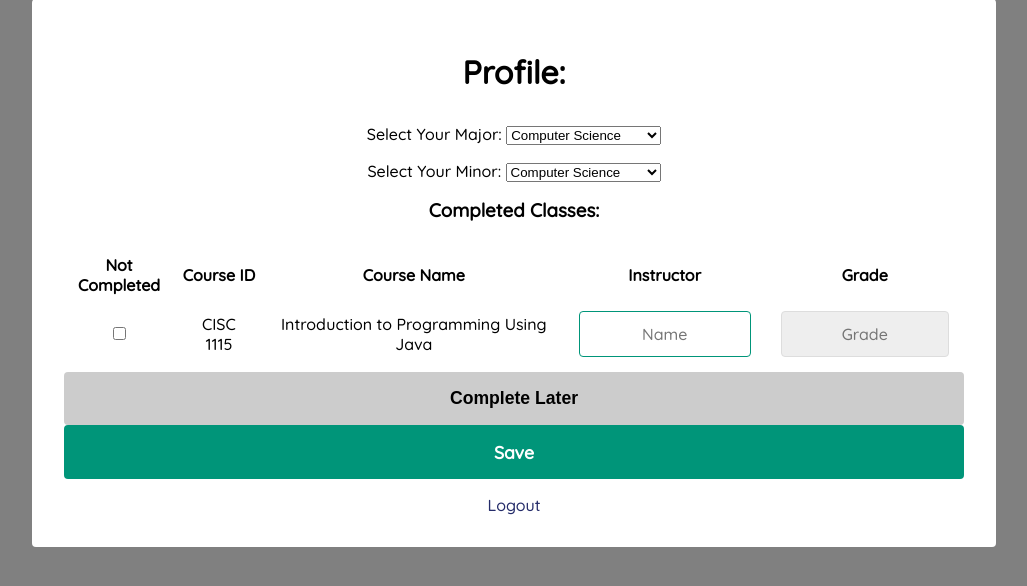
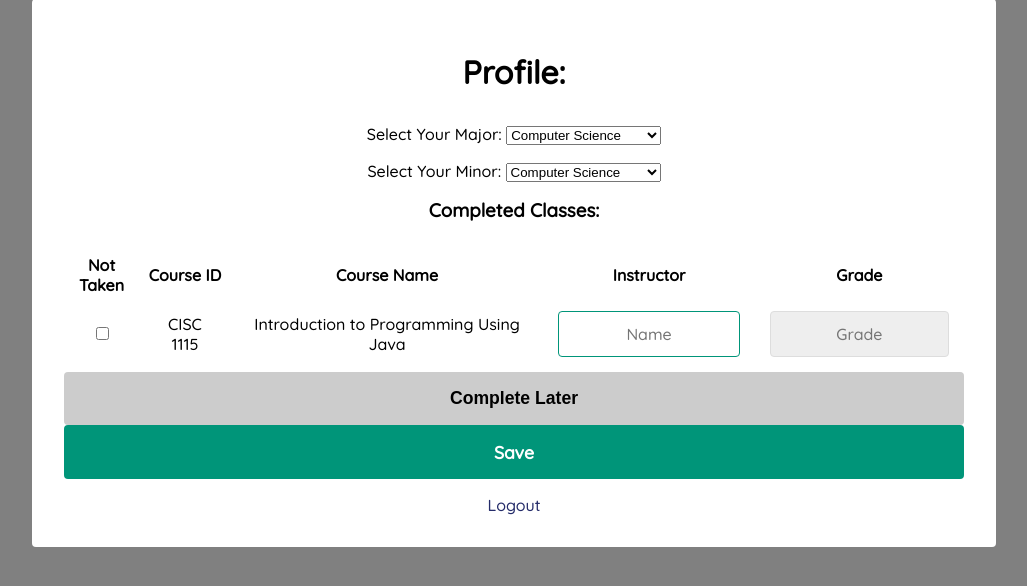
Before and after one commit to MLev98/CISC4900_SP21, a PHP site: page /profile.html in a window 1280 px wide. Shown: the part 127-713 px from the top of the page, without its empty margins (126-1153 px from the left). Run offline with PHP 8.4, Linux system fonts and the light colour scheme.

Commit message:
Removes Unused

```diff
--- a/src/main.css
+++ b/src/main.css
@@ -166,7 +166,3 @@ table, td {
 .placeholder {
   text-align: center;
 }
-
-.checkCross {
-  text-decoration: line-through;
-}
--- a/src/profile.html
+++ b/src/profile.html
@@ -36,7 +36,7 @@
       <table>
         <div class="form__input-group">
           <tr>
-            <th>Not Completed</th><th>Course ID</th><th>Course Name</th><th>Instructor</th><th>Grade</th>
+            <th>Not Taken</th><th>Course ID</th><th>Course Name</th><th>Instructor</th><th>Grade</th>
           </tr>
         </div>
         <div class="form__input-group">
```
Also changed, not shown: src/main.js (+0 -25 lines).
